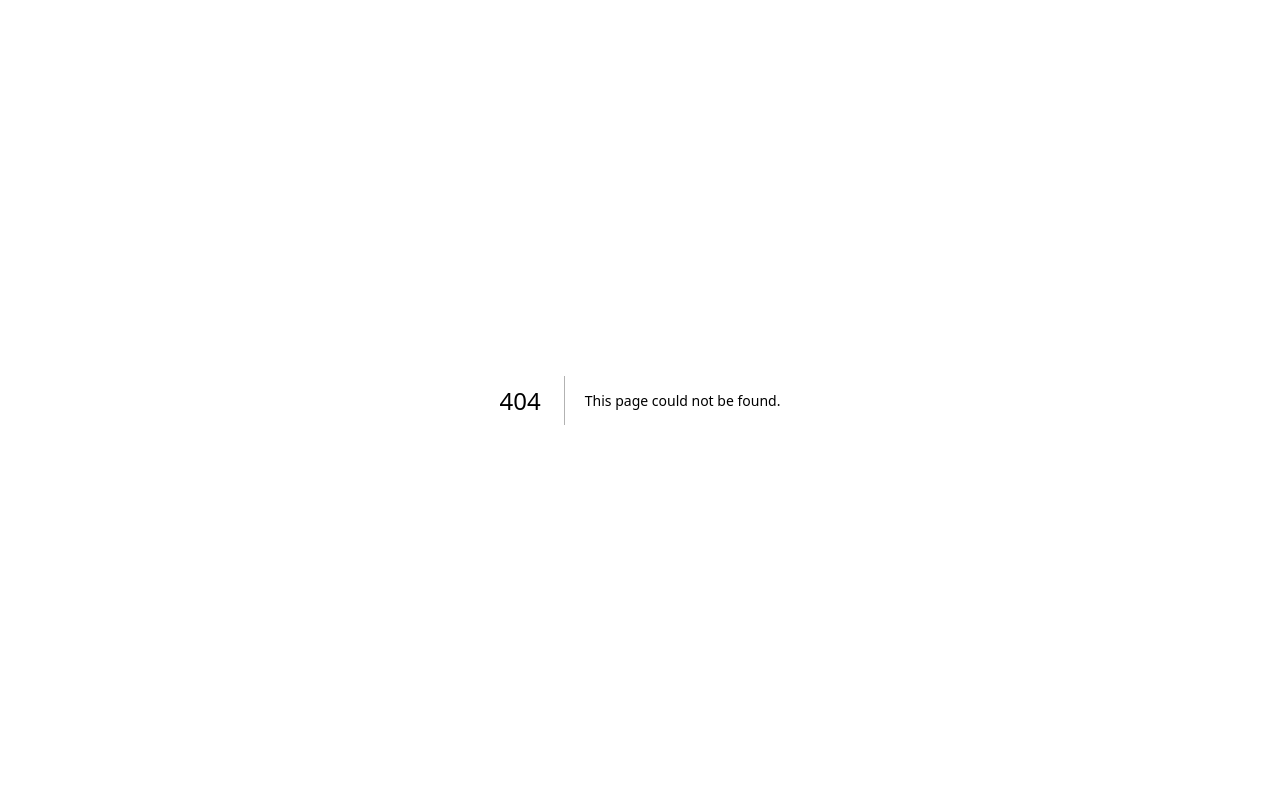
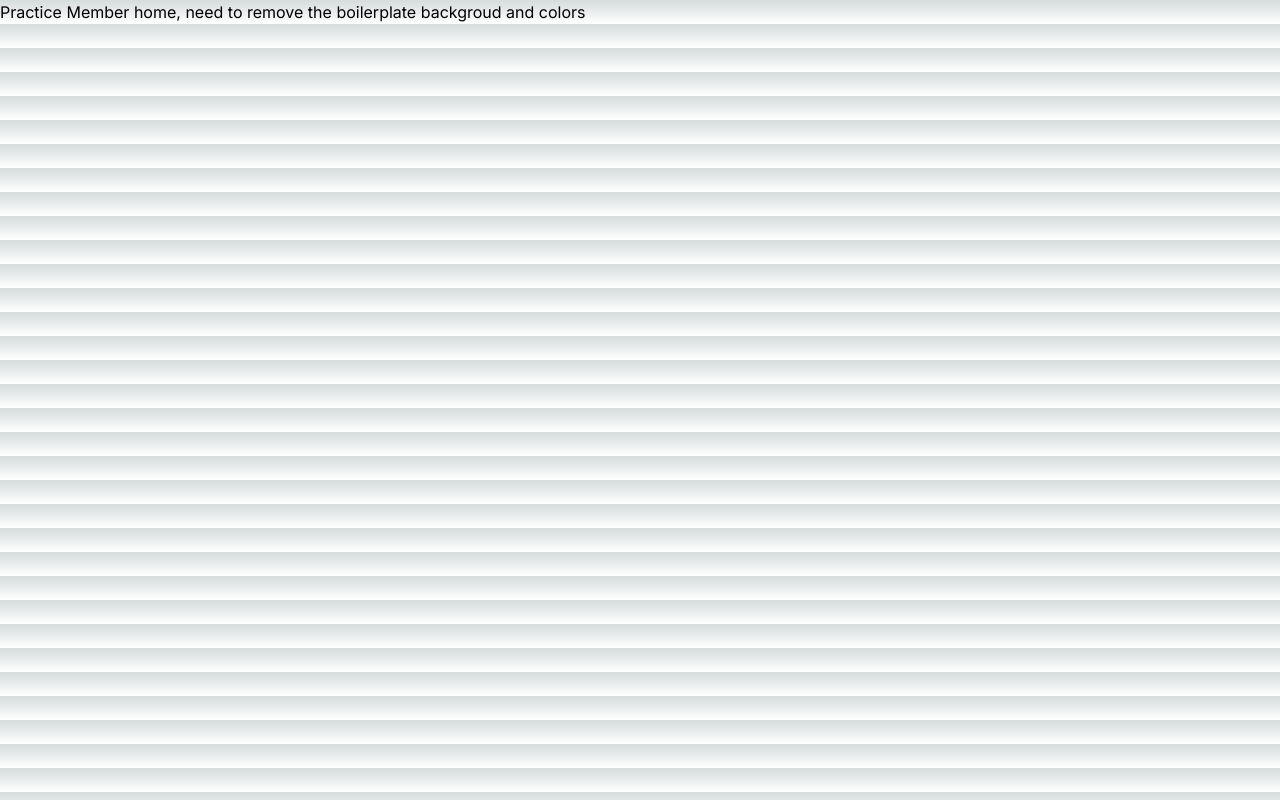
Before and after one commit to FarazEhsan/un-collab-portal-web, a Next.js app: page /home in a window 1280 px wide. Before the commit this address had no page. Built offline with nearby package versions, Linux system fonts and the light colour scheme.

Commit message:
initial commit

```diff
--- /dev/null
+++ b/src/app/home/page.tsx
@@ -0,0 +1,3 @@
+export default function PMHone(){
+    return(<h1>Practice Member home, need to remove the boilerplate backgroud and colors</h1>)
+}
```
